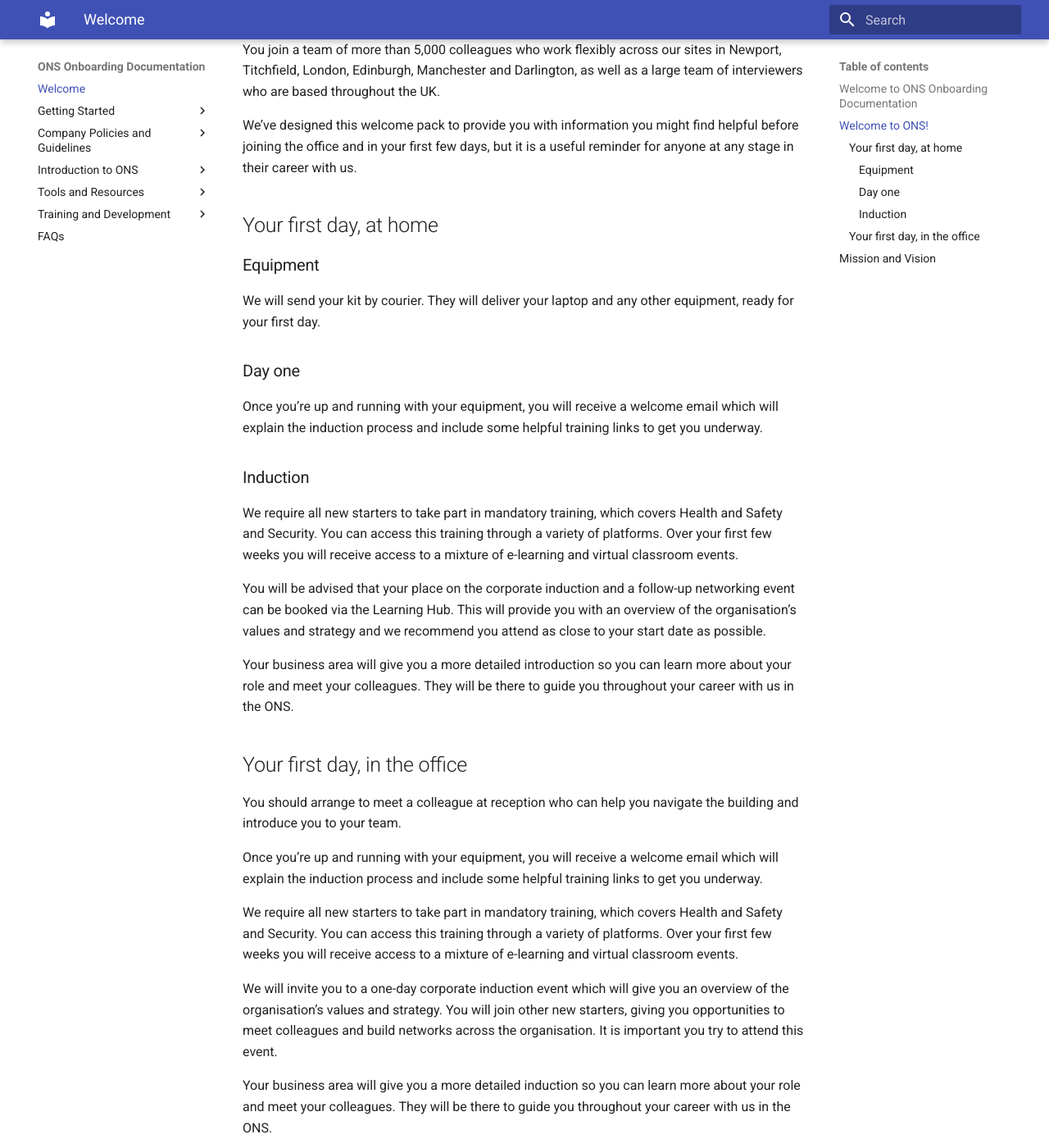
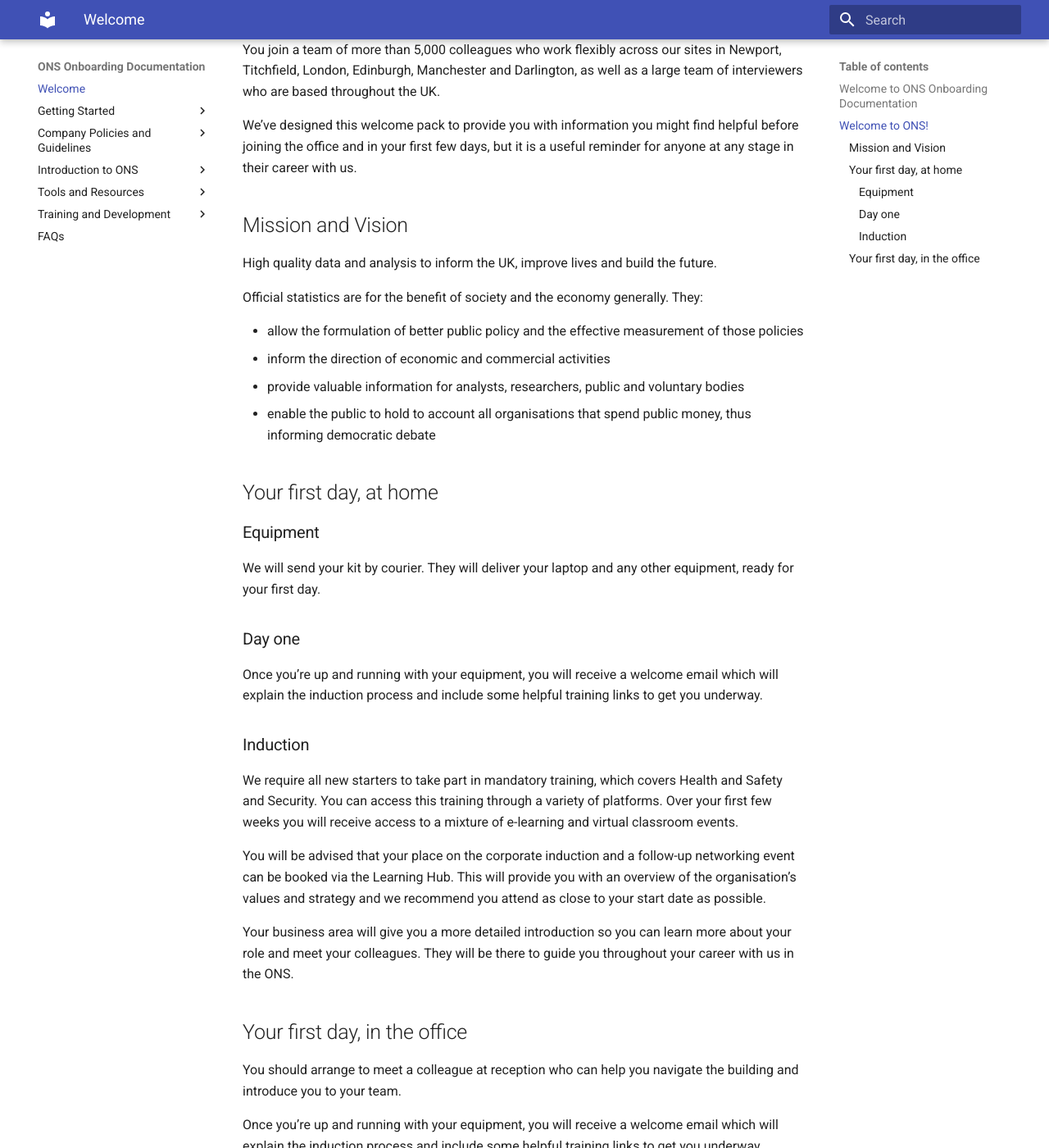
Before and after one commit to ONS-Innovation/ONS_Onboarding_SDP, an MkDocs documentation site: the page built from docs/index.md, in a window 1280 px wide and 1400 px high, scrolled down 210 px. Shown: the whole window at 82% size. Built offline with MkDocs 1.6.1 and Material for MkDocs 9.7.7, drawn with Linux system fonts in a browser that asks for light colours; some of the changed text lies outside the part shown.

Commit message:
Update index.md

```diff
--- a/docs/index.md
+++ b/docs/index.md
@@ -4,6 +4,17 @@
 You join a team of more than 5,000 colleagues who work flexibly across our sites in Newport, Titchfield, London, Edinburgh, Manchester and Darlington, as well as a large team of interviewers who are based throughout the UK.
 
 We’ve designed this welcome pack to provide you with information you might find helpful before joining the office and in your first few days, but it is a useful reminder for anyone at any stage in their career with us.
+
+## Mission and Vision
+
+High quality data and analysis to inform the UK, improve lives and build the future.
+
+Official statistics are for the benefit of society and the economy generally. They:
+
+* allow the formulation of better public policy and the effective measurement of those policies
+* inform the direction of economic and commercial activities
+* provide valuable information for analysts, researchers, public and voluntary bodies
+* enable the public to hold to account all organisations that spend public money, thus informing democratic debate
 
 ## Your first day, at home
 
```
Also changed, not shown: other parts of docs/index.md (+0 -11 lines).
